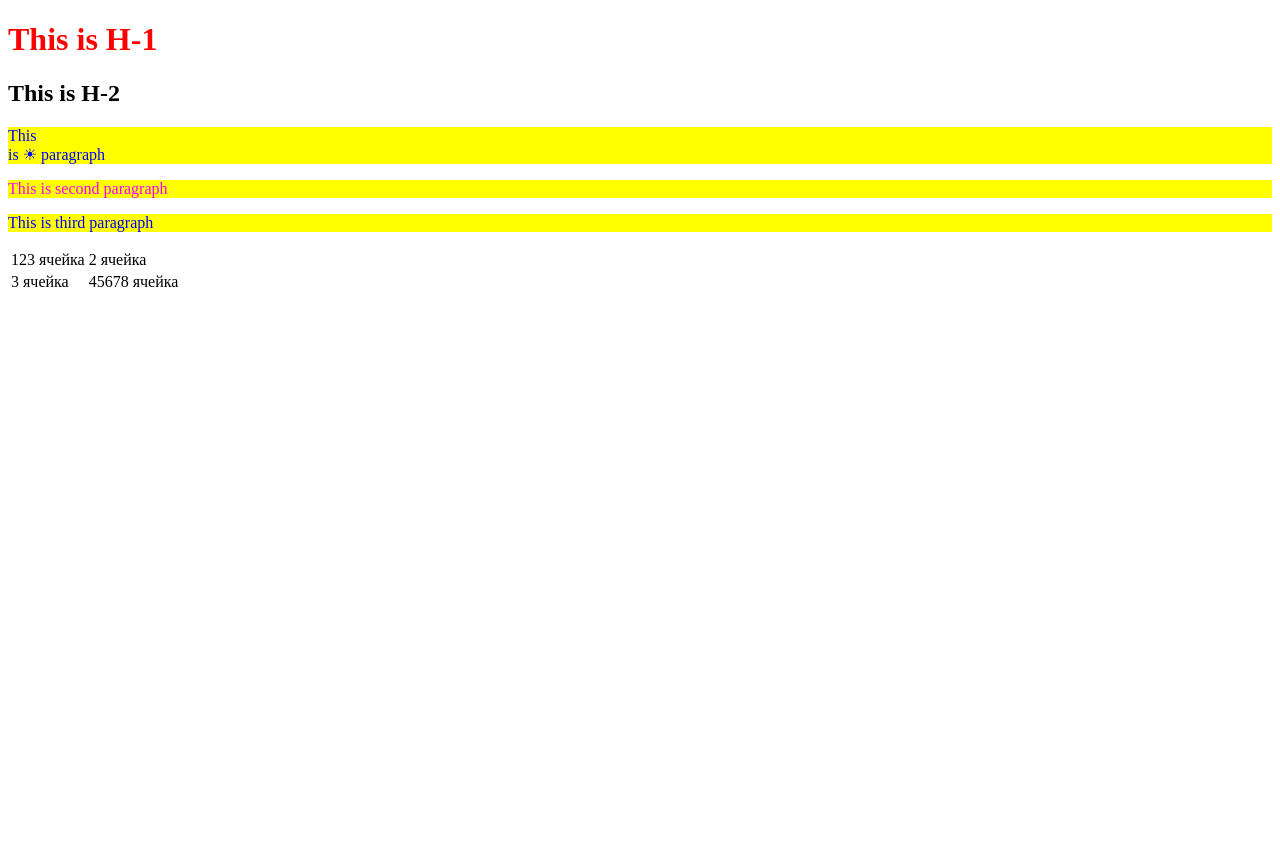
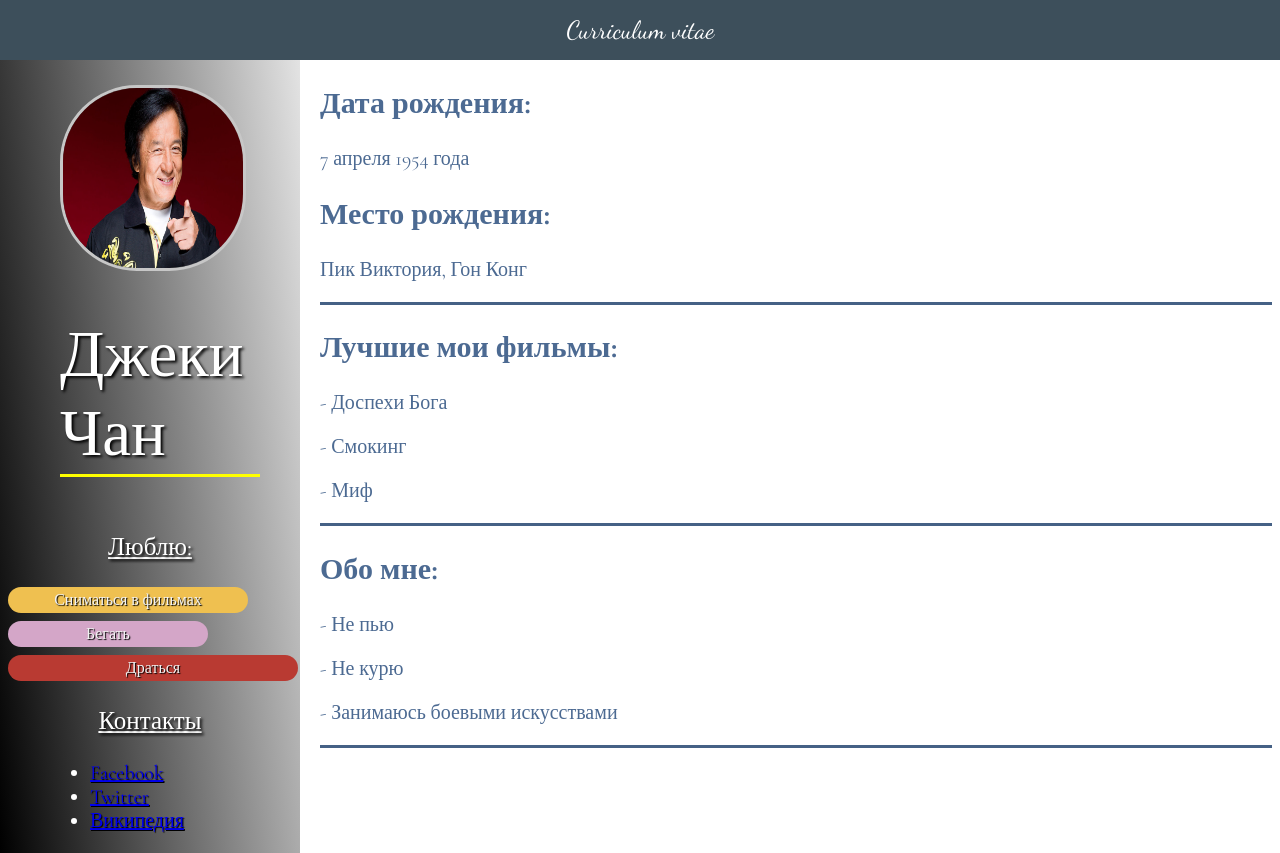
Before and after one commit to ArtemBaranovskyi/ArtemBaranovskyi.github.io, a plain HTML site: page index.html in a window 1280 px wide. Before the commit the page ends 800 px from the top, so only its background shows below. Drawn offline with nearby package versions, Linux system fonts and the light colour scheme.

Commit message:
Homework

```diff
--- a/index.html
+++ b/index.html
@@ -4,30 +4,205 @@
 	<title>My first HTML</title>
 	<meta charset="utf-8">
 	<style type="text/css">
-		h1{
-          color: red;
+
+		@import url('https://fonts.googleapis.com/css?family=Cormorant+Garamond|Dancing+Script');
+
+       	.common {
+    		max-width: 1615px;
+    		min-width: 1200px;
+    		height: 830px;
+    		font-family: 'Cormorant Garamond', serif;
+    	}
+
+    	.curric{
+    		color: white;
+    		background-color: #3d4f5b;
+    		font-size: 25px;
+    		font-family: 'Dancing Script', cursive;
+    		text-align: center;
+    		height: 60px;
+    		margin-top: -25px;
+    		margin-left: -8px;
+    		margin-right: -9px;
+    	}
+
+    	.curric > p{
+    		position: relative;
+    		top: 15px;
+    	}
+
+    	.info{
+    		display: flex;
 		}
-		p{
-		color: blue;
-		background-color: yellow;
+
+		.left{
+			width: 300px;
+			background: linear-gradient(83deg, rgba(0,0,0,1) 0%, rgba(227,227,227,1) 100%, rgba(227,227,227,1) 100%);
+			margin-left: -8px;
+		}
+
+		img{
+			width: 180px;
+			height: 180px;
+			border: 3px #c7c7c7 solid;
+			border-radius: 77px 77px 77px 77px;
+			margin-left: 60px;
+			margin-top: 25px;
+		}
+
+		.name, .interest p{
+			text-shadow: 2px 2px 3px black;
+		}
+
+		.name{
+			width: 200px;
+			color: white;
+			font-size: 65px;
+			text-align: left;
+			margin-left: 60px;
+			margin-top: -25px;
+		}
+
+		.name > p{
+			border-bottom: 3px yellow solid;
+		}
+
+		.interest{
+			margin-top: -10px;
+		}
+
+		.interest p{
+			text-align: center;
+			color: white;
+			font-size: 25px;
+			text-decoration: underline;
+		}
+
+		.interest ul{
+			color: white;
+			text-align: left;
+			font-size: 20px;
+			position: relative;
+			left: 50px;
+		}
+
+		.interest ul, td{
+			text-shadow: 1px 1px 1px black;
+		}
+
+		.interest table{
+			border-radius: 100px;
+			color: #f2f2f2;
+			text-align: center;
+			margin: 8px;
+		}
+
+		.film{
+			background: #efc050;
+			width: 240px;
+		}
+
+		.run{
+			background: #d4a6c8;
+			width: 200px;
+		}
+
+		.fight{
+			background: #b93a32;
+			width: 290px;
+		}
+
+		.film:hover, .run:hover, .fight:hover, a:hover{
+			transition-delay: 0.07s;
+			transition-duration: 0.4s;
+		}
+
+		.film:hover{
+			background: #ac8939;
+		}
+
+		.run:hover{
+			background: #a984a0;
+		}
+
+		.fight:hover{
+			background: #942e28;
+		}
+
+		.right {
+			width: 1288px;
+			font-size: 20px;
+			margin-left: 20px;
+			color: #4c6a92;
+		}
+
+		a:hover{
+			color: #e50000;
+		}
+
+		.date {
+			border-bottom: 3px #456185 solid;
 		}
 	</style>
 </head>
+
 <body>
-	<h1>This is H-1</h1>
-	<h2>This is H-2</h2>
-	<p> This <br/>is &#9728; paragraph<br/></p>
-	<p style="color: magenta;">This is second paragraph</p>
-	<p>This is third paragraph</p>
-	<table>
-		<tr>
-			<td>123 ячейка</td>
-			<td>2 ячейка</td>
-		</tr>
-		<tr>
-			<td>3 ячейка</td>
-			<td>45678 ячейка</td>
-		</tr>
-	</table>
+	<div class = 'common'>
+		<div class = 'curric'>
+			<p>Curriculum vitae</p>
+		</div>
+		<div class ='info'>
+			<div class = 'left'>
+				<img src="Jackie-Chan.jpg" alt="Аватар">
+				<div class = 'name'>
+					<p>Джеки Чан</p>
+				</div>
+				<div class = 'interest'>
+					<p>Люблю:</p>
+					<table class = 'film'>
+						<tr>
+							<td>Сниматься в фильмах</td>
+						</tr>
+					</table>
+					<table class = 'run'>
+						<tr>
+							<td>Бегать</td>
+						</tr>
+					</table>
+					<table class = 'fight'>
+						<tr>
+							<td>Драться</td>
+						</tr>
+					</table>
+					<p>Контакты</p>
+					<ul>
+						<li><a href = "https://www.facebook.com/jackie/" target="_blank">Facebook</a></li>
+						<li><a href = "https://twitter.com/eyeofjackiechan" target="_blank">Twitter</a></li>
+						<li><a href="https://ru.wikipedia.org/wiki/%D0%A7%D0%B0%D0%BD,_%D0%94%D0%B6%D0%B5%D0%BA%D0%B8" target="_blank">Википедия</a></li>
+					</ul>
+				</div>
+			</div>
+			<div class='right'>
+				<div class = 'date'>
+					<h2>Дата рождения:</h2>
+					<p>7 апреля 1954 года</p>
+					<h2>Место рождения:</h2>
+					<p>Пик Виктория, Гон Конг</p>
+				</div>
+				<div class = 'date'>
+					<h2>Лучшие мои фильмы:</h2>
+					<p>- Доспехи Бога</p>
+					<p>- Смокинг</p>
+					<p>- Миф</p>
+				</div>
+				<div class = 'date'>
+					<h2>Обо мне:</h2>
+					<p>- Не пью</p>
+					<p>- Не курю</p>
+					<p>- Занимаюсь боевыми искусствами</p>
+				</div>
+			</div>
+		</div>
+    </div>
 </body>
 </html>
```
Also changed, not shown: Jackie-Chan.jpg (added).
